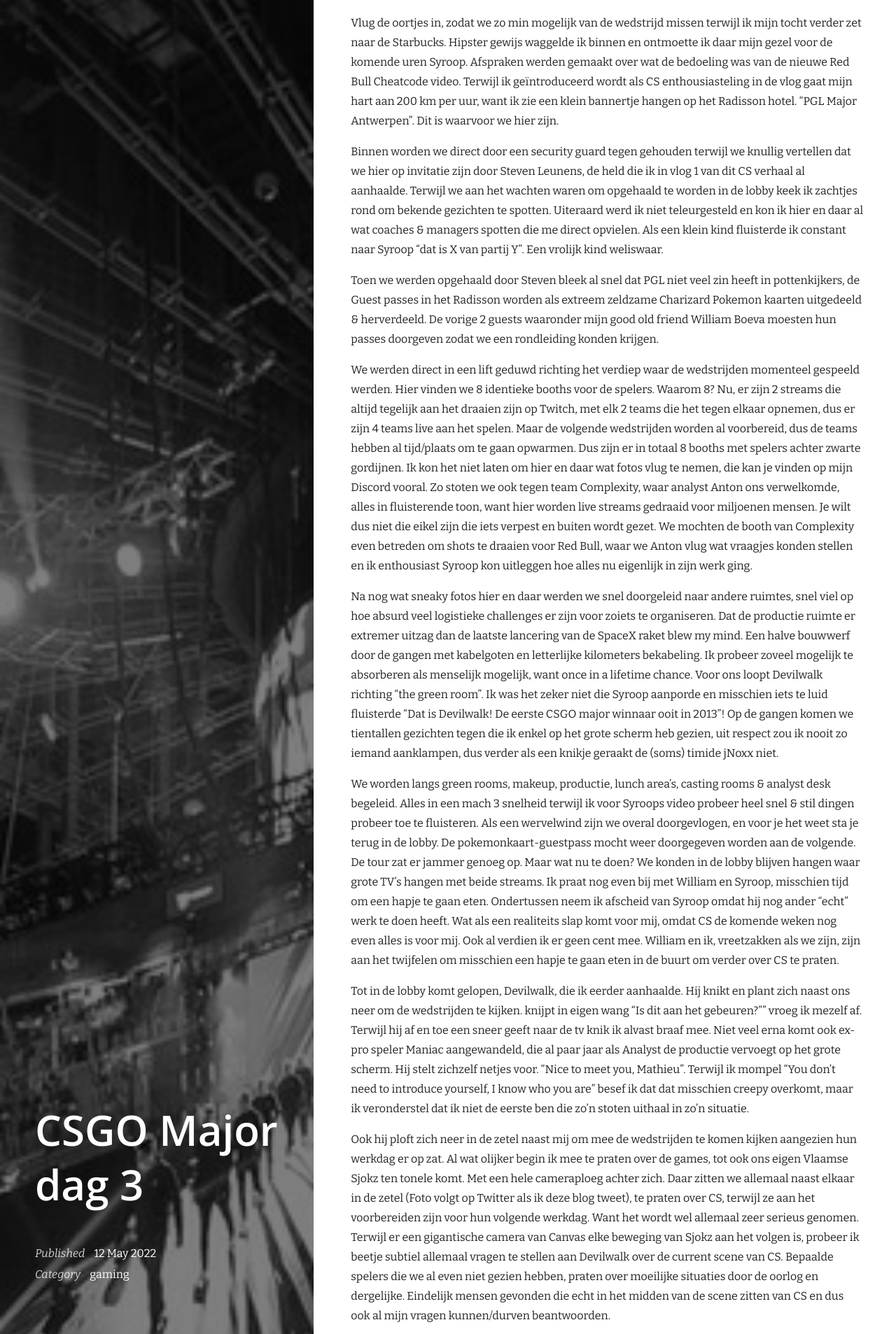
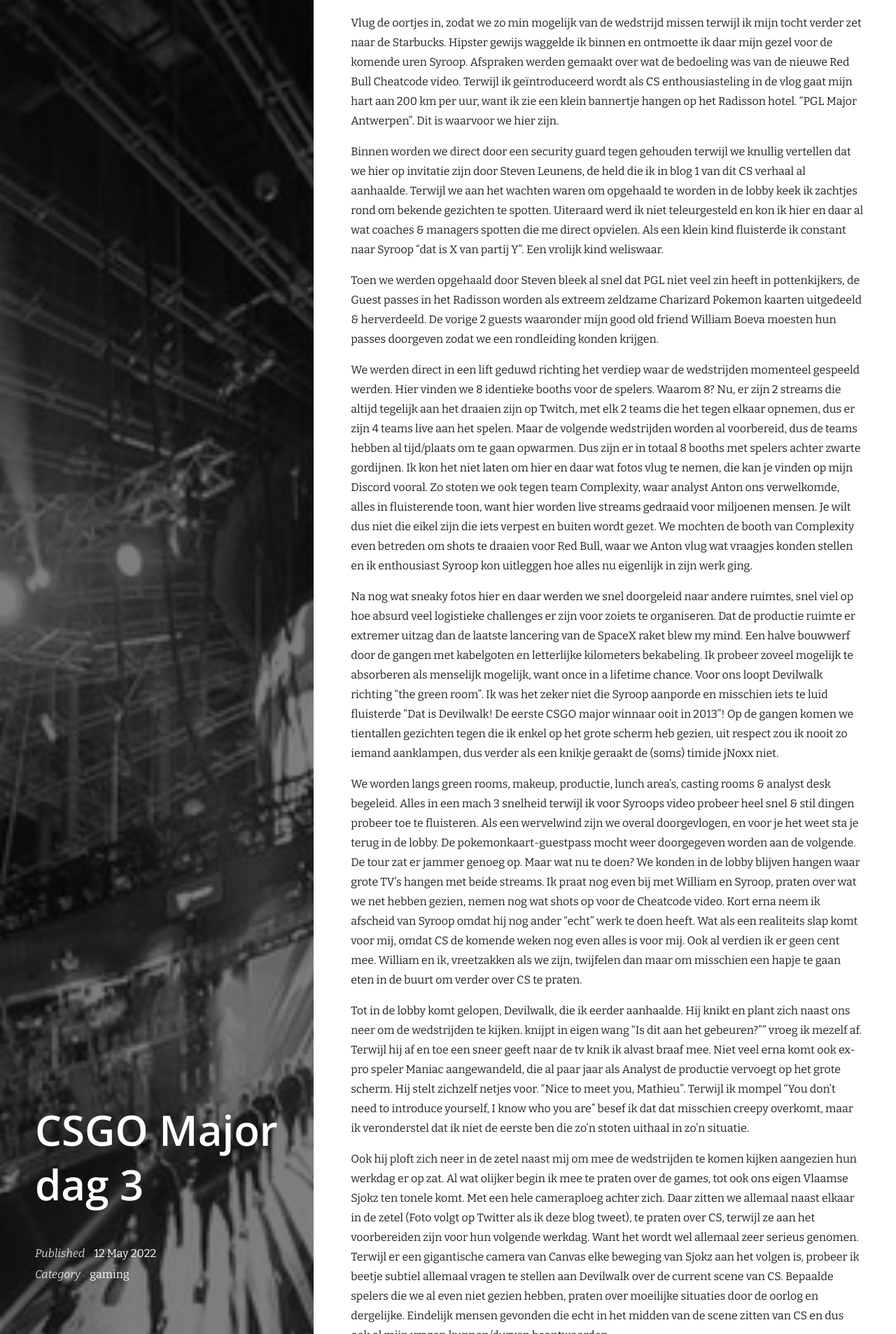
Before and after one commit to jNoxx/jnoxx-blog, a Jekyll site: the page built from _posts/2022-09-06-csgo-major-dag-3.md, in a window 1280 px wide. Shown: the part 789-2696 px from the top of the page at 70% size. Built offline with Jekyll 4.4.1, drawn with Linux system fonts in a browser that asks for light colours; nearby versions of some CDN libraries; Markdown is read by kramdown in place of the engine named in the settings.

Commit message:
Dag 3 update

```diff
--- a/_posts/2022-09-06-csgo-major-dag-3.md
+++ b/_posts/2022-09-06-csgo-major-dag-3.md
@@ -25,7 +25,7 @@ In het zonnetje bakte ik, ruitje open, rustig cruisend, tot de harde realiteit v
 Vlug de oortjes in, zodat we zo min mogelijk van de wedstrijd missen terwijl ik mijn tocht verder zet naar de Starbucks. Hipster gewijs waggelde ik binnen en ontmoette ik daar mijn gezel voor de komende uren Syroop.
 Afspraken werden gemaakt over wat de bedoeling was van de nieuwe Red Bull Cheatcode video. Terwijl ik geïntroduceerd wordt als CS enthousiasteling in de vlog gaat mijn hart aan 200 km per uur, want ik zie een klein bannertje hangen op het Radisson hotel. "PGL Major Antwerpen". Dit is waarvoor we hier zijn.
 
-Binnen worden we direct door een security guard tegen gehouden terwijl we knullig vertellen dat we hier op invitatie zijn door Steven Leunens, de held die ik in vlog 1 van dit CS verhaal al aanhaalde. Terwijl we aan het wachten waren om opgehaald te worden in de lobby keek ik zachtjes rond om bekende gezichten te spotten. Uiteraard werd ik niet teleurgesteld en kon ik hier en daar al wat coaches & managers spotten die me direct opvielen. Als een klein kind fluisterde ik constant naar Syroop "dat is X van partij Y". Een vrolijk kind weliswaar.
+Binnen worden we direct door een security guard tegen gehouden terwijl we knullig vertellen dat we hier op invitatie zijn door Steven Leunens, de held die ik in blog 1 van dit CS verhaal al aanhaalde. Terwijl we aan het wachten waren om opgehaald te worden in de lobby keek ik zachtjes rond om bekende gezichten te spotten. Uiteraard werd ik niet teleurgesteld en kon ik hier en daar al wat coaches & managers spotten die me direct opvielen. Als een klein kind fluisterde ik constant naar Syroop "dat is X van partij Y". Een vrolijk kind weliswaar.
 
 Toen we werden opgehaald door Steven bleek al snel dat PGL niet veel zin heeft in pottenkijkers, de Guest passes in het Radisson worden als extreem zeldzame Charizard Pokemon kaarten uitgedeeld & herverdeeld. De vorige 2 guests waaronder mijn good old friend William Boeva moesten hun passes doorgeven zodat we een rondleiding konden krijgen.
 
@@ -42,8 +42,9 @@ Op de gangen komen we tientallen gezichten tegen die ik enkel op het grote scher
 We worden langs green rooms, makeup, productie, lunch area's, casting rooms & analyst desk begeleid. Alles in een mach 3 snelheid terwijl ik voor Syroops video probeer heel snel & stil dingen probeer toe te fluisteren.
 Als een wervelwind zijn we overal doorgevlogen, en voor je het weet sta je terug in de lobby. De pokemonkaart-guestpass mocht weer doorgegeven worden aan de volgende. De tour zat er jammer genoeg op.
 Maar wat nu te doen? We konden in de lobby blijven hangen waar grote TV's hangen met beide streams.
-Ik praat nog even bij met William en Syroop, misschien tijd om een hapje te gaan eten. Ondertussen neem ik afscheid van Syroop omdat hij nog ander "echt" werk te doen heeft. Wat als een realiteits slap komt voor mij, omdat CS de komende weken nog even alles is voor mij. Ook al verdien ik er geen cent mee.
-William en ik, vreetzakken als we zijn, zijn aan het twijfelen om misschien een hapje te gaan eten in de buurt om verder over CS te praten.
+Ik praat nog even bij met William en Syroop, praten over wat we net hebben gezien, nemen nog wat shots op voor de Cheatcode video.
+Kort erna neem ik afscheid van Syroop omdat hij nog ander "echt" werk te doen heeft. Wat als een realiteits slap komt voor mij, omdat CS de komende weken nog even alles is voor mij. Ook al verdien ik er geen cent mee.
+William en ik, vreetzakken als we zijn, twijfelen dan maar om misschien een hapje te gaan eten in de buurt om verder over CS te praten.
 
 Tot in de lobby komt gelopen, Devilwalk, die ik eerder aanhaalde. Hij knikt en plant zich naast ons neer om de wedstrijden te kijken.
 *knijpt in eigen wang* "Is dit aan het gebeuren?"" vroeg ik mezelf af. Terwijl hij af en toe een sneer geeft naar de tv knik ik alvast braaf mee.
```
